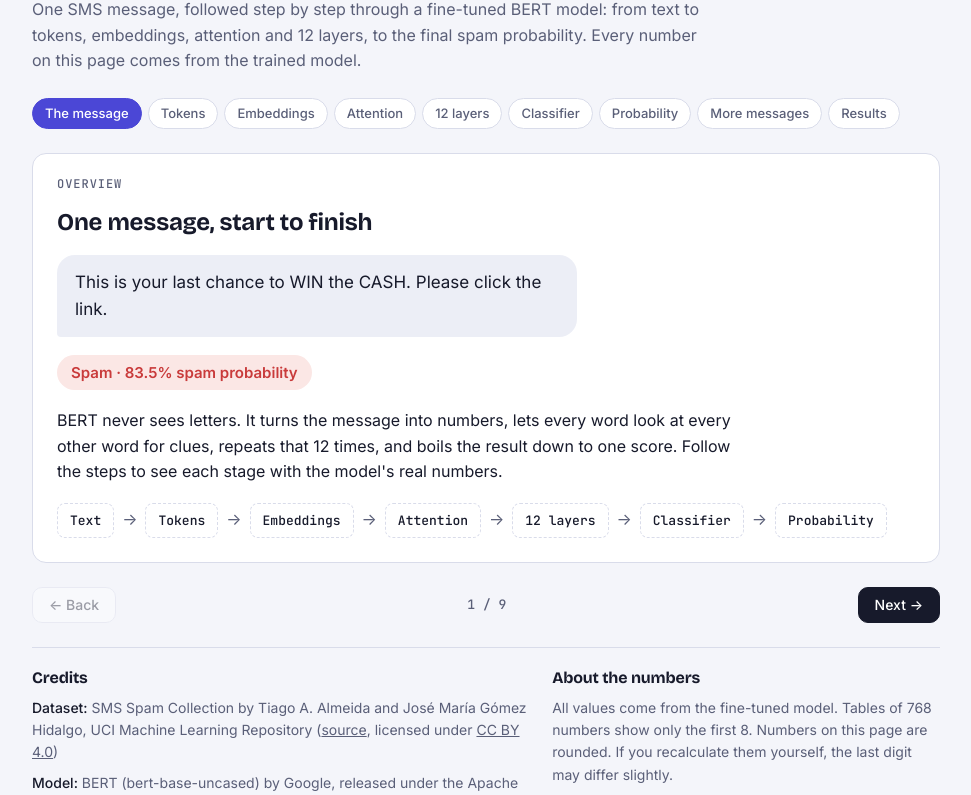
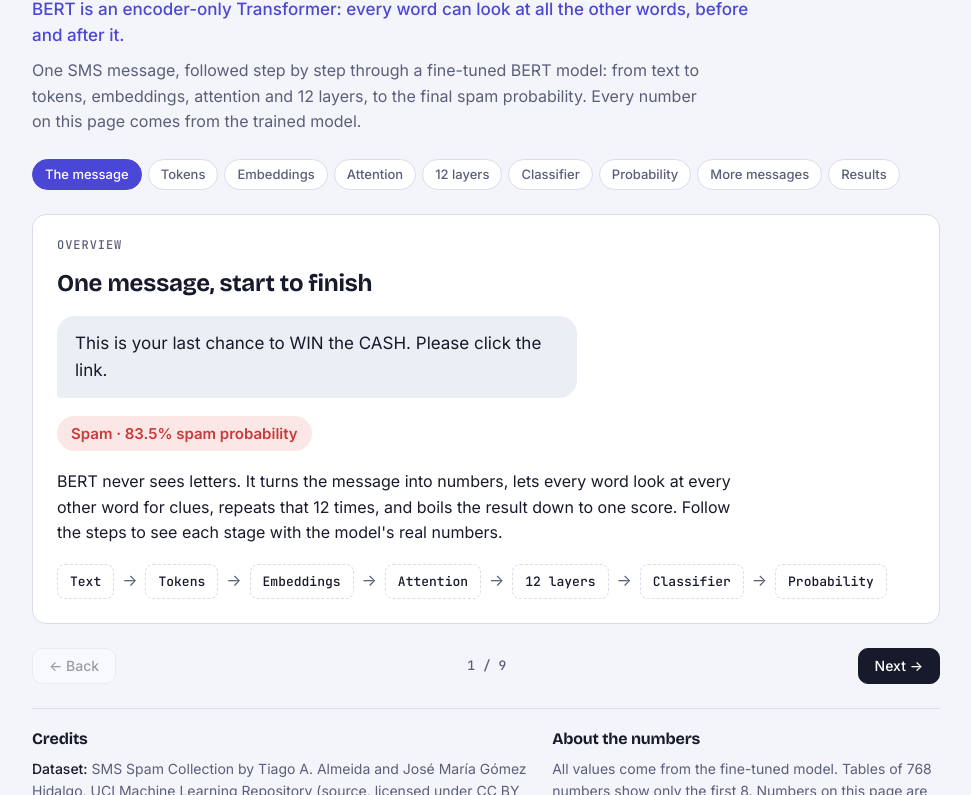
Before and after one commit to vamshi-thatipamula/huggingface-spam-classification-using-bert, a plain HTML site: page docs/index.html in a window 1280 px wide. Shown: the part 111-906 px from the top of the page, without its empty margins (154-1125 px from the left). Drawn offline with nearby package versions, Linux system fonts and the light colour scheme.

Commit message:
Add encoder-only description

```diff
--- a/docs/index.html
+++ b/docs/index.html
@@ -141,6 +141,7 @@ footer a{color:inherit}
   <header style="display:flex;flex-direction:column;gap:10px">
     <span class="eyebrow">Hugging Face · Spam classification using BERT</span>
     <h1>Inside a spam-detecting BERT</h1>
+    <p style="font:500 17px/1.5 var(--f-body);color:var(--accent);margin:0">BERT is an encoder-only Transformer: every word can look at all the other words, before and after it.</p>
     <p class="lede">One SMS message, followed step by step through a fine-tuned BERT model: from text to tokens, embeddings, attention and 12 layers, to the final spam probability. Every number on this page comes from the trained model.</p>
   </header>
   <nav class="rail" id="rail" aria-label="Steps"></nav>
```
Also changed, not shown: 1 other file.
